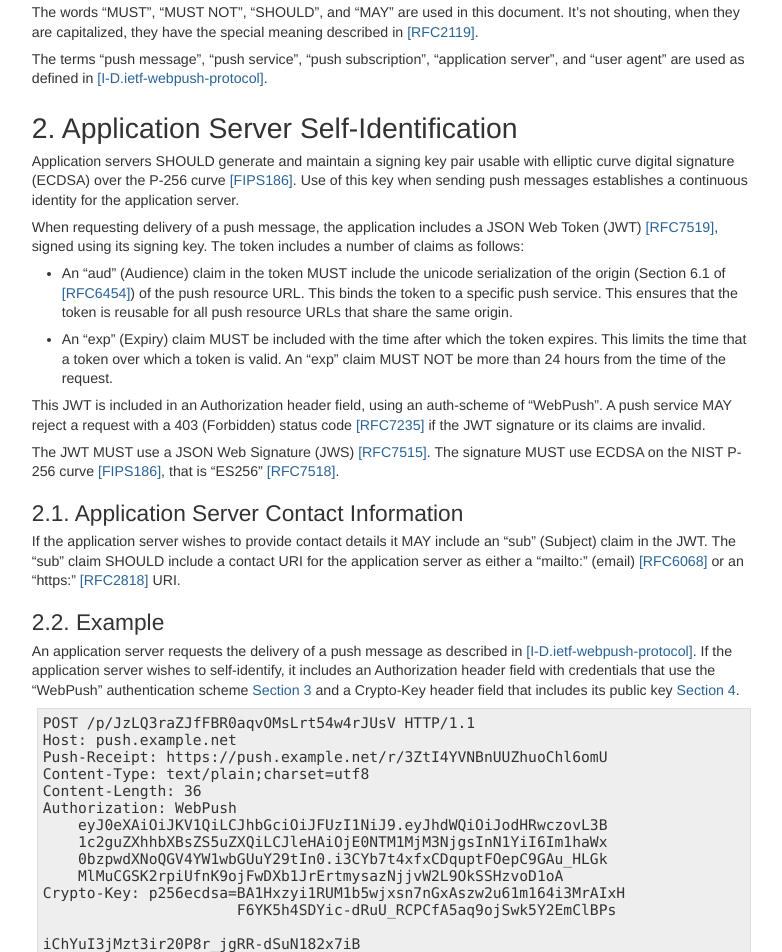
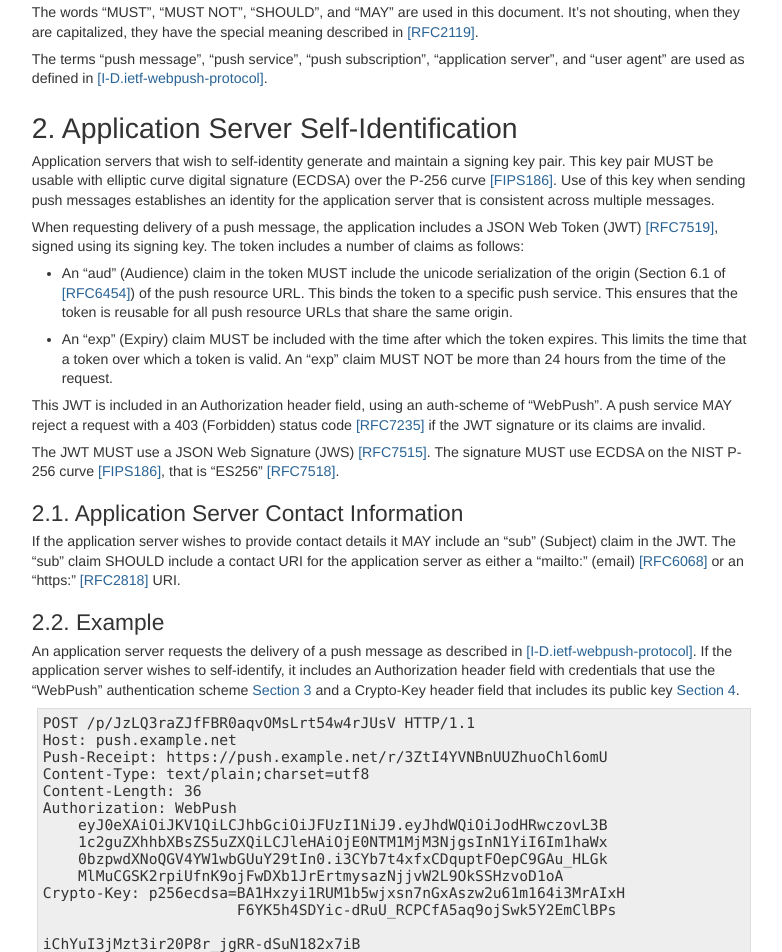
Before and after one commit to webpush-wg/webpush-vapid, a plain HTML site: page draft-thomson-webpush-vapid.html in a window 1280 px wide. Shown: the part 1764-2716 px from the top of the page, without its empty margins (40-822 px from the left). Drawn offline with Linux system fonts and the light colour scheme.

Commit message:
Script updating gh-pages. [ci skip]

```diff
--- a/draft-thomson-webpush-vapid.html
+++ b/draft-thomson-webpush-vapid.html
@@ -395,7 +395,7 @@ li, p {
 <p id="rfc.section.1.2.p.1">The words &#8220;MUST&#8221;, &#8220;MUST NOT&#8221;, &#8220;SHOULD&#8221;, and &#8220;MAY&#8221; are used in this document.  It&#8217;s not shouting, when they are capitalized, they have the special meaning described in <a href="#RFC2119">[RFC2119]</a>.</p>
 <p id="rfc.section.1.2.p.2">The terms &#8220;push message&#8221;, &#8220;push service&#8221;, &#8220;push subscription&#8221;, &#8220;application server&#8221;, and &#8220;user agent&#8221; are used as defined in <a href="#I-D.ietf-webpush-protocol">[I-D.ietf-webpush-protocol]</a>.</p>
 <h1 id="rfc.section.2"><a href="#rfc.section.2">2.</a> <a href="#jwt" id="jwt">Application Server Self-Identification</a></h1>
-<p id="rfc.section.2.p.1">Application servers SHOULD generate and maintain a signing key pair usable with elliptic curve digital signature (ECDSA) over the P-256 curve <a href="#FIPS186">[FIPS186]</a>.  Use of this key when sending push messages establishes a continuous identity for the application server.</p>
+<p id="rfc.section.2.p.1">Application servers that wish to self-identity generate and maintain a signing key pair.  This key pair MUST be usable with elliptic curve digital signature (ECDSA) over the P-256 curve <a href="#FIPS186">[FIPS186]</a>.  Use of this key when sending push messages establishes an identity for the application server that is consistent across multiple messages.</p>
 <p id="rfc.section.2.p.2">When requesting delivery of a push message, the application includes a JSON Web Token (JWT) <a href="#RFC7519">[RFC7519]</a>, signed using its signing key.  The token includes a number of claims as follows:</p>
 <p/>
 
```
Also changed, not shown: index.html (+1 -1 lines), draft-thomson-webpush-vapid.txt.
